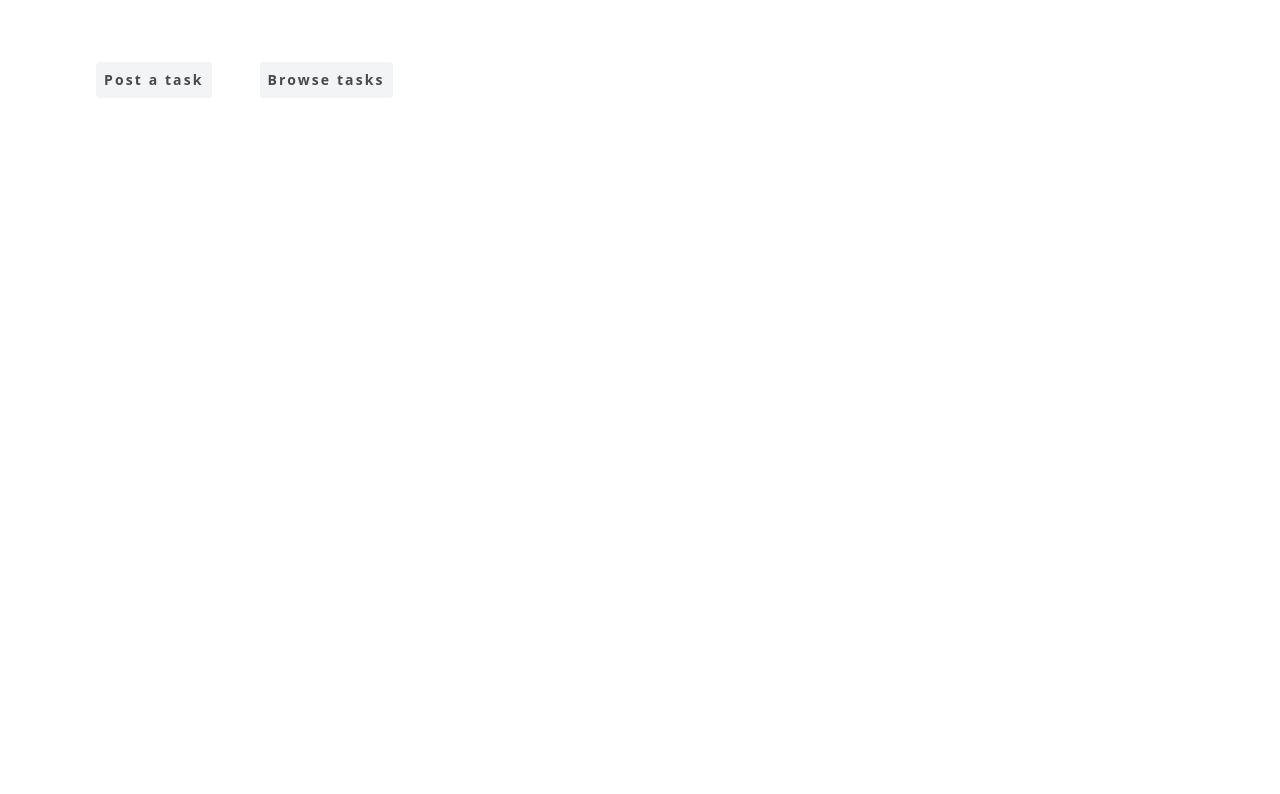
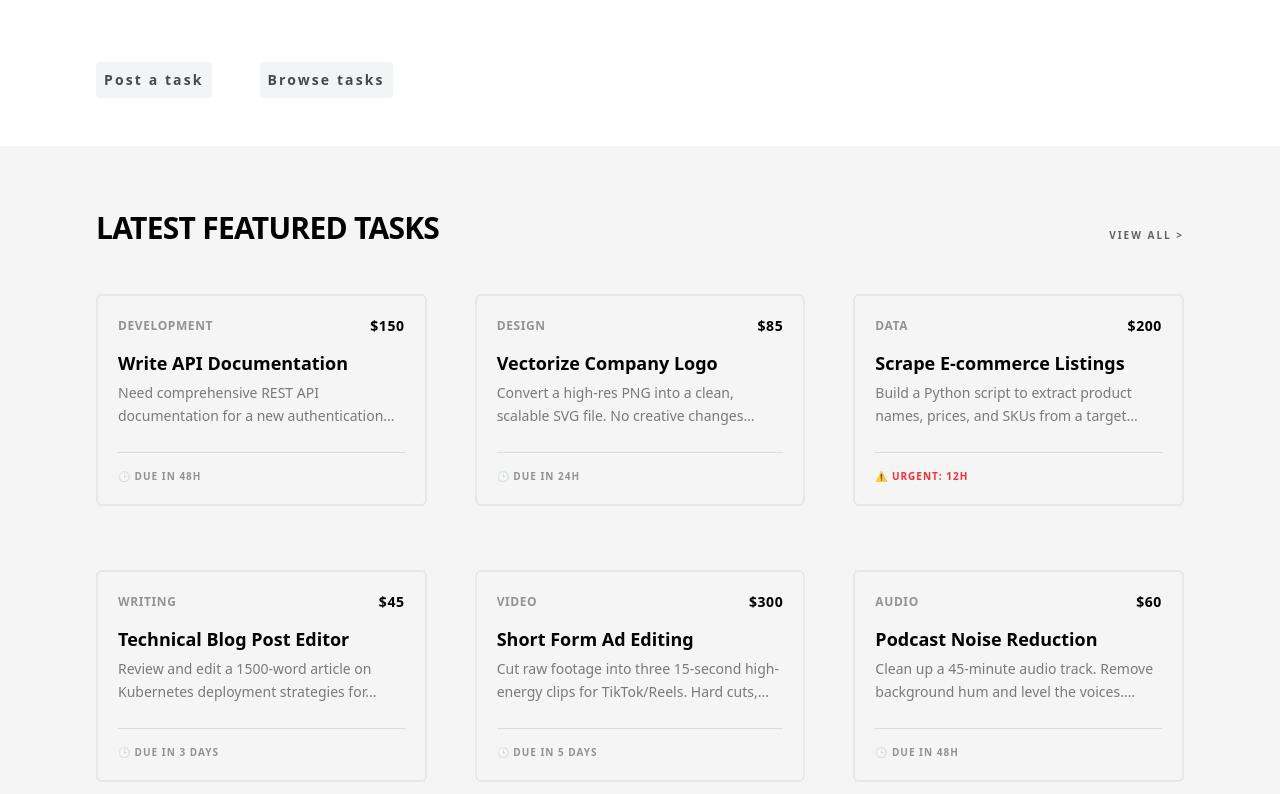
Before and after one commit to Rakib-dhali/skillswap-client, a Next.js app: page / in a window 1280 px wide. Shown: the part 500-1294 px from the top of the page. Before the commit the page ends 800 px from the top, so only its background shows below. Built offline with nearby package versions, Linux system fonts and the light colour scheme.

Commit message:
feat: add LatestFeatures component and integrate it into the homepage

```diff
--- a/src/app/page.js
+++ b/src/app/page.js
@@ -1,9 +1,11 @@
 import HeroSection from "@/components/Hero";
+import LatestFeatures from "@/components/LatestFeatures";
 
 const HomePage = () => {
   return (
     <>
    <HeroSection />
+   <LatestFeatures />
    </>
   )
 }
--- /dev/null
+++ b/src/components/LatestFeatures.js
@@ -0,0 +1,70 @@
+
+// Mock database collection data mapping directly to "image_56ab23.png"
+const tasksData = [
+  { id: '1', categoryName: 'DEVELOPMENT', budget: 150, title: 'Write API Documentation', description: 'Need comprehensive REST API documentation for a new authentication...', dueDate: 'DUE IN 48H', clientName: 'DevCorp' },
+  { id: '2', categoryName: 'DESIGN', budget: 85, title: 'Vectorize Company Logo', description: 'Convert a high-res PNG into a clean, scalable SVG file. No creative changes needed, stric...', dueDate: 'DUE IN 24H', clientName: 'PixelCraft' },
+  { id: '3', categoryName: 'DATA', budget: 200, title: 'Scrape E-commerce Listings', description: 'Build a Python script to extract product names, prices, and SKUs from a target...', dueDate: 'URGENT: 12H', isUrgent: true, clientName: 'DataInc' },
+  { id: '4', categoryName: 'WRITING', budget: 45, title: 'Technical Blog Post Editor', description: 'Review and edit a 1500-word article on Kubernetes deployment strategies for...', dueDate: 'DUE IN 3 DAYS', clientName: 'CloudMedia' },
+  { id: '5', categoryName: 'VIDEO', budget: 300, title: 'Short Form Ad Editing', description: 'Cut raw footage into three 15-second high-energy clips for TikTok/Reels. Hard cuts,...', dueDate: 'DUE IN 5 DAYS', clientName: 'VibeMedia' },
+  { id: '6', categoryName: 'AUDIO', budget: 60, title: 'Podcast Noise Reduction', description: 'Clean up a 45-minute audio track. Remove background hum and level the voices. Exac...', dueDate: 'DUE IN 48H', clientName: 'SoundWave' },
+];
+
+ function LatestFeatures() {
+  return (
+    <section className="bg-[#F5F5F5] py-16 px-6 md:px-16 lg:px-24 select-none border-b border-black/5">
+      <div className="max-w-7xl mx-auto">
+
+        {/* Section Header */}
+        <div className="flex justify-between items-baseline mb-12">
+          <h2 className="text-2xl md:text-3xl font-black tracking-tight text-black uppercase">
+            Latest Featured Tasks
+          </h2>
+          <button className="text-[10px] tracking-[0.2em] font-bold text-black/60 uppercase hover:text-black transition-colors duration-200">
+            View All &gt;
+          </button>
+        </div>
+
+        {/* Responsive Grid */}
+        <div className="grid grid-cols-1 md:grid-cols-2 lg:grid-cols-3 gap-x-12 gap-y-16">
+          {tasksData.map((task) => (
+            <div key={task.id} className="flex flex-col hover:bg-gray-200 border-2 border-gray-200 transition-colors duration-200 cursor-pointer p-5 rounded-md justify-between group min-h-47.5">
+              <div>
+                {/* Category and Budget Line */}
+                <div className="flex justify-between items-center text-xs font-bold tracking-wider text-black/40 uppercase mb-4">
+                  <span>{task.categoryName}</span>
+                  <span className="text-black text-sm font-black">${task.budget}</span>
+                </div>
+
+                {/* Task Title */}
+                <h3 className="text-lg font-bold text-black leading-tight mb-2 group-hover:underline cursor-pointer">
+                  {task.title}
+                </h3>
+
+                {/* Description */}
+                <p className="text-sm text-black/50 font-normal leading-relaxed mb-6 line-clamp-2">
+                  {task.description}
+                </p>
+              </div>
+
+              {/* Deadline Indicator */}
+              <div className="pt-4 border-t border-black/10 flex items-center gap-1.5 text-[10px] font-black tracking-widest uppercase">
+                {task.isUrgent ? (
+                  <span className="text-red-500 flex items-center gap-1">
+                    ⚠️ {task.dueDate}
+                  </span>
+                ) : (
+                  <span className="text-black/40 flex items-center gap-1">
+                    🕒 {task.dueDate}
+                  </span>
+                )}
+              </div>
+            </div>
+          ))}
+        </div>
+
+      </div>
+    </section>
+  );
+}
+
+export default LatestFeatures;
```
